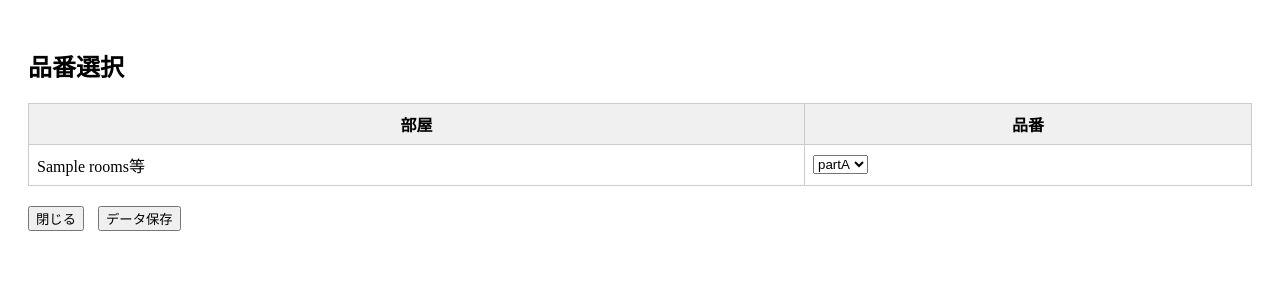
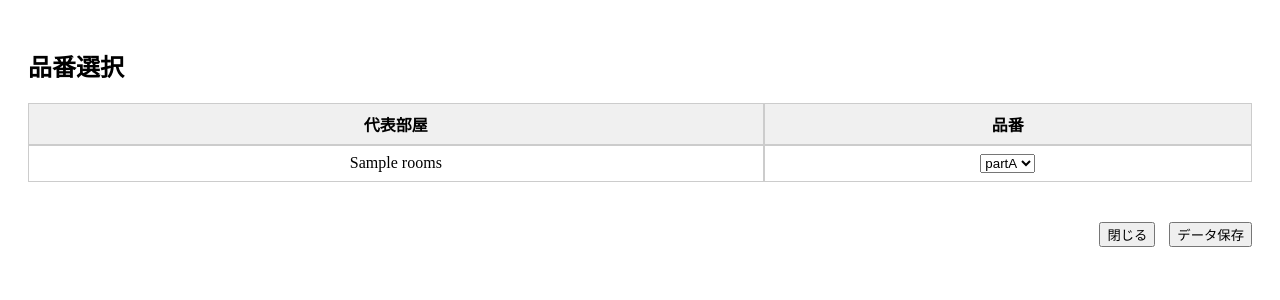
Before and after one commit to CocaButon60s/SamplePostgres, a Python web app: template src2/public/templates/partSelector.html in a window 1280 px wide. Shown: the top 300 px of the page. Run offline with Jinja, Linux system fonts and the light colour scheme; the template is opened without the code that fills it: most values are stand-ins (such as "Sample title", 1, 10 or a date in 2020).

Commit message:
デザイン修正

```diff
--- a/src2/public/templates/partSelector.html
+++ b/src2/public/templates/partSelector.html
@@ -1,20 +1,50 @@
 <div style="padding: 20px">
   <h2>品番選択</h2>
+  <div style="max-height: 300px; overflow-y: auto">
     <table
       id="roomTable"
-    style="width: 100%; border-collapse: collapse; margin-bottom: 20px"
+      style="
+        width: 100%;
+        border-collapse: separate;
+        border-spacing: 0;
+        margin-bottom: 20px;
+      "
     >
       <thead>
         <tr style="background: #f0f0f0">
-        <th style="border: 1px solid #ccc; padding: 8px">部屋</th>
-        <th style="border: 1px solid #ccc; padding: 8px">品番</th>
+          <th
+            style="
+              border: 1px solid #ccc;
+              padding: 8px;
+              position: sticky;
+              top: 0;
+              background: #f0f0f0;
+              z-index: 1;
+            "
+          >
+            代表部屋
+          </th>
+          <th
+            style="
+              border: 1px solid #ccc;
+              padding: 8px;
+              position: sticky;
+              top: 0;
+              background: #f0f0f0;
+              z-index: 1;
+            "
+          >
+            品番
+          </th>
         </tr>
       </thead>
       <tbody>
         {% for row in rows %}
         <tr data-ptnid="{{ row.id }}">
-        <td style="border: 1px solid #ccc; padding: 8px">{{ row.rooms }}等</td>
-        <td style="border: 1px solid #ccc; padding: 8px">
+          <td style="border: 1px solid #ccc; padding: 8px; text-align: center">
+            {{ row.rooms }}
+          </td>
+          <td style="border: 1px solid #ccc; padding: 8px; text-align: center">
             <select>
               <option value="partA">partA</option>
               <option value="partB">partB</option>
@@ -25,7 +55,8 @@
         {% endfor %}
       </tbody>
     </table>
-  <div style="margin-top: 20px">
+  </div>
+  <div style="margin-top: 20px; text-align: right">
     <button id="closeBtn" type="button">閉じる</button>
     <button id="saveBtn" type="button" style="margin-left: 10px">
       データ保存
--- a/src2/src/index.js
+++ b/src2/src/index.js
@@ -79,6 +79,7 @@ const genDispModal = () => {
         SELECT name, ptn_id, ROW_NUMBER() OVER (PARTITION BY ptn_id ORDER BY name::INTEGER) AS rn FROM tmproom
       ) r ON t.id = r.ptn_id AND r.rn <= 3
       GROUP BY t.id
+      ORDER BY MIN(r.name::INTEGER);
       `);
 
       const renderedHtml = env.render("partSelector.html", { rows: data.rows });
```
Lines whose indentation alone changed are shown as unchanged.
